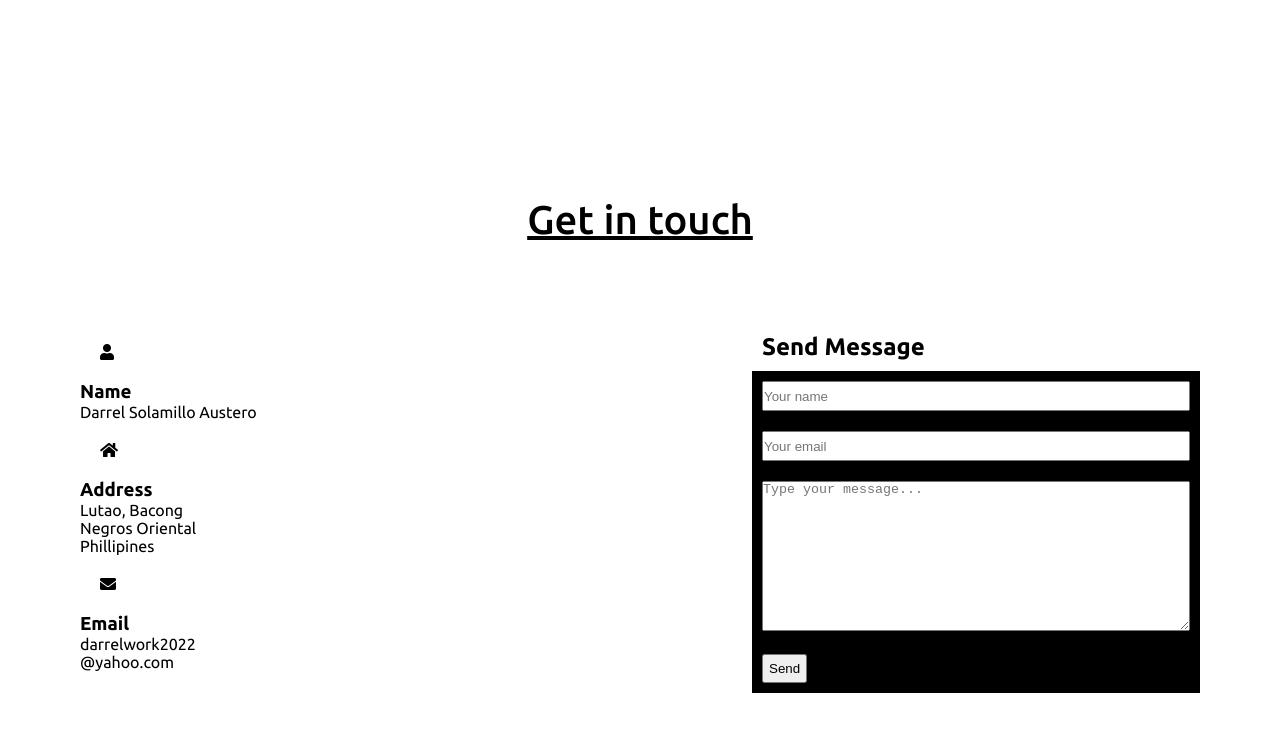
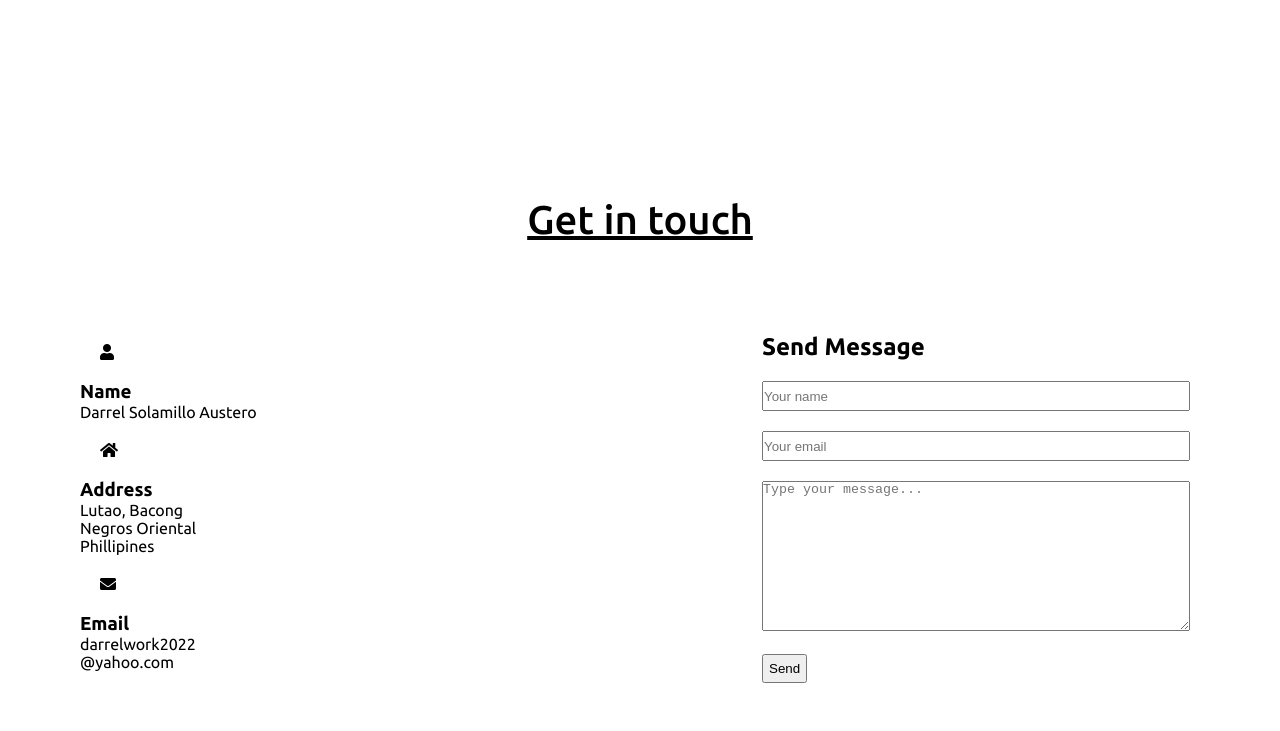
Before and after one commit to darrelaustero2022/Portfolio, a plain HTML site: page index.html in a window 1280 px wide. Shown: the part 3516-4247 px from the top of the page. Drawn offline with nearby package versions, Linux system fonts and the light colour scheme.

Commit message:
contact form fix

```diff
--- a/style.css
+++ b/style.css
@@ -480,7 +480,7 @@ section .title{
     }
     .contactForm .inputBox{
     padding: 10px;
-    background: black;
+    background: none;
     }
     .contactForm .inputBox textarea{
     height: 150px;
@@ -488,7 +488,7 @@ section .title{
     }
     .contactForm .inputBox4{
         padding: 10px;
-        background-color: black;
+        background-color: none;
         border-bottom: 3px;
     }
     .contactForm .inputBox4 input{
```
